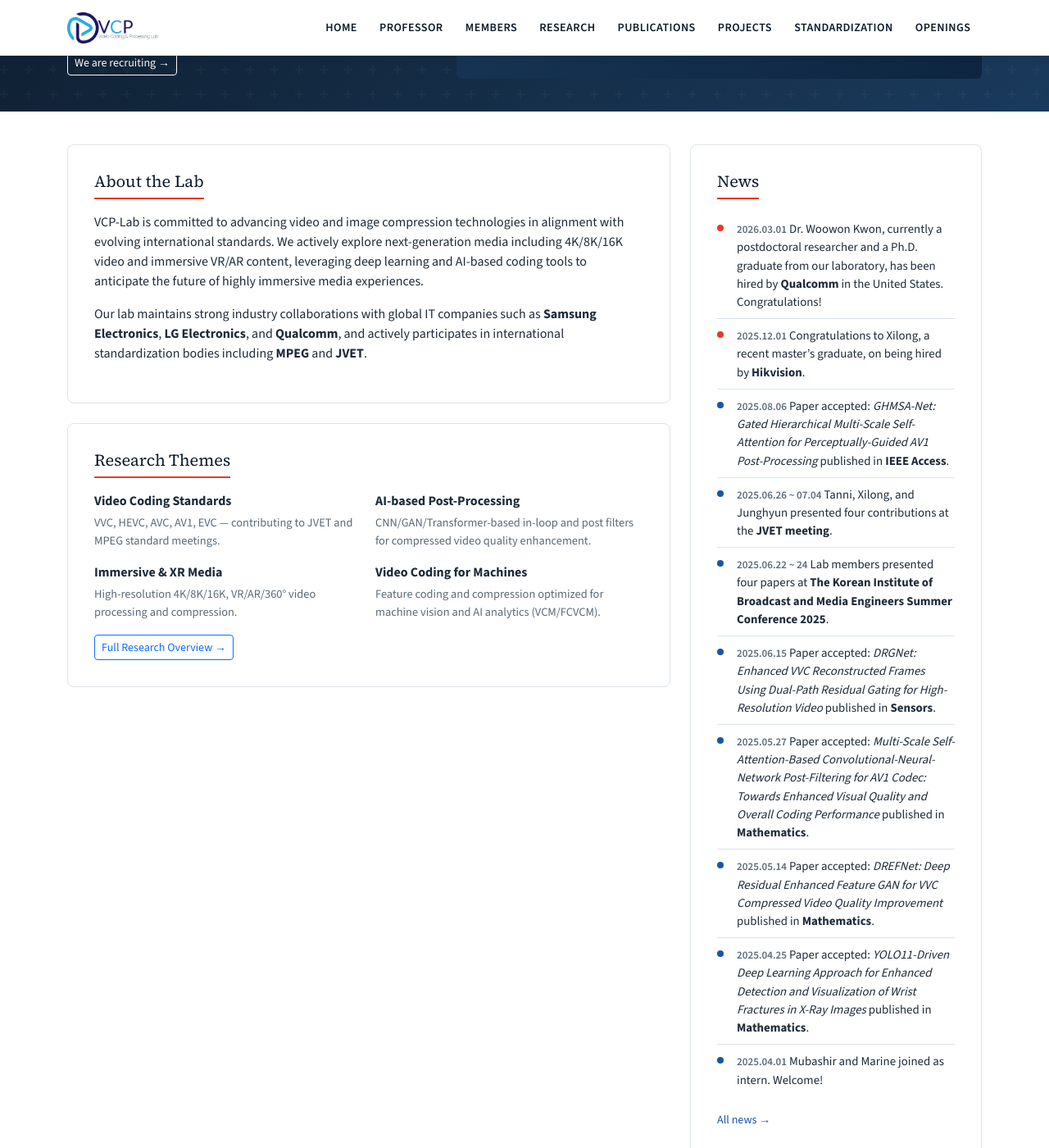
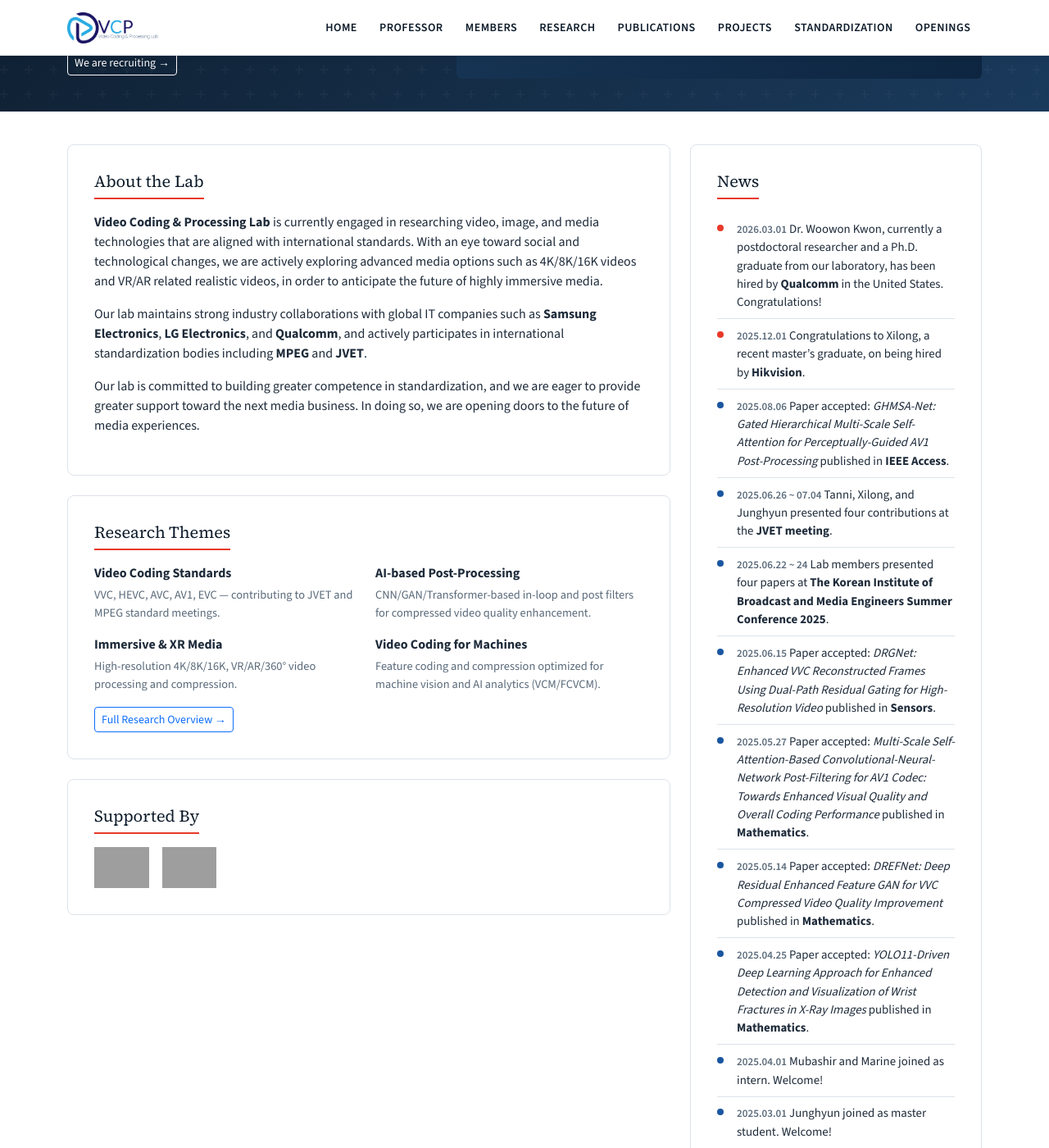
Before and after one commit to hazelran/lab_test2, a Jekyll site: the page built from index.html, in a window 1280 px wide and 1400 px high, scrolled down 348 px. Shown: the whole window at 82% size. Built offline with Jekyll 4.4.1, drawn with Linux system fonts in a browser that asks for light colours; some of the changed text lies outside the part shown; grey boxes are pictures that could not be loaded.

Commit message:
Update index.html

```diff
--- a/index.html
+++ b/index.html
@@ -1,6 +1,7 @@
 ---
 layout: default
 title: Home
+permalink: /
 ---
 
 <!-- Hero / Slider -->
@@ -56,16 +57,21 @@ title: Home
         <div class="section-card">
           <h3>About the Lab</h3>
           <p>
-            VCP-Lab is committed to advancing video and image compression technologies in alignment
-            with evolving international standards. We actively explore next-generation media
-            including 4K/8K/16K video and immersive VR/AR content, leveraging deep learning and
-            AI-based coding tools to anticipate the future of highly immersive media experiences.
+            <strong>Video Coding &amp; Processing Lab</strong> is currently engaged in researching video, image,
+            and media technologies that are aligned with international standards. With an eye toward
+            social and technological changes, we are actively exploring advanced media options such as
+            4K/8K/16K videos and VR/AR related realistic videos, in order to anticipate the future of highly immersive media.
           </p>
           <p>
             Our lab maintains strong industry collaborations with global IT companies such as
             <strong>Samsung Electronics</strong>, <strong>LG Electronics</strong>, and <strong>Qualcomm</strong>,
             and actively participates in international standardization bodies including
             <strong>MPEG</strong> and <strong>JVET</strong>.
+          </p>
+          <p>
+            Our lab is committed to building greater competence in standardization, and we are eager to
+            provide greater support toward the next media business. In doing so, we are opening doors to
+            the future of media experiences.
           </p>
         </div>
 
@@ -85,7 +91,7 @@ title: Home
               </p>
             </div>
             <div class="col-sm-6">
-              <strong>Immersive & XR Media</strong>
+              <strong>Immersive &amp; XR Media</strong>
               <p class="mt-1 mb-0" style="font-size:0.9rem; color:var(--muted);">
                 High-resolution 4K/8K/16K, VR/AR/360° video processing and compression.
               </p>
@@ -98,9 +104,26 @@ title: Home
             </div>
           </div>
           <div class="mt-3">
-            <a href="{{ site.baseurl }}/research" class="btn btn-sm btn-outline-primary">
+            <a href="{{ site.baseurl }}/research/" class="btn btn-sm btn-outline-primary">
               Full Research Overview →
             </a>
+          </div>
+        </div>
+
+        <!-- Funding logos -->
+        <div class="section-card">
+          <h3>Supported By</h3>
+          <div class="row align-items-center g-3">
+            <div class="col-auto">
+              <img src="{{ site.baseurl }}/images/logopic/khu_logo.png" alt="Kyung Hee University"
+                   style="max-height:50px; max-width:140px;"
+                   onerror="this.style.display='none'">
+            </div>
+            <div class="col-auto">
+              <img src="{{ site.baseurl }}/images/logopic/iitp_logo.png" alt="IITP"
+                   style="max-height:50px; max-width:140px;"
+                   onerror="this.style.display='none'">
+            </div>
           </div>
         </div>
 
@@ -111,7 +134,7 @@ title: Home
         <div class="section-card h-100">
           <h3>News</h3>
           <ul class="news-list">
-            {% for item in site.data.news limit:10 %}
+            {% for item in site.data.news limit:12 %}
             <li>
               <span class="badge-dot {{ item.category }}"></span>
               <div>
@@ -122,30 +145,29 @@ title: Home
             {% endfor %}
           </ul>
           <div class="mt-3">
-            <a href="{{ site.baseurl }}/news" style="font-size:0.88rem;">All news →</a>
+            <a href="{{ site.baseurl }}/news/" style="font-size:0.88rem;">All news →</a>
           </div>
         </div>
       </div>
 
     </div>
 
-    <!-- Joining info -->
+    <!-- Join Us -->
     <div class="row mt-2">
       <div class="col-12">
         <div class="section-card" style="background:var(--light);">
           <h3>Join Us</h3>
           <p>
-            We are seeking passionate <strong>undergraduate / M.S. / Ph.D. students</strong>
-            interested in video and media technology, AI-based image processing, or
-            international standardization activities.
+            <strong>We are currently seeking passionate undergraduate students, M.S. students, and PhD students to join
+            the team</strong> <a href="{{ site.baseurl }}/openings/">(more info)</a>!
           </p>
           <ul>
             <li>Full tuition coverage through scholarships and RA/TA programs</li>
             <li>Support for living expenses during project participation</li>
-            <li>Opportunities to collaborate with global IT companies on standardization projects</li>
+            <li>Collaboration with global IT-tech companies on standardization projects</li>
           </ul>
           <a href="mailto:aikiho@khu.ac.kr" class="btn btn-sm btn-primary me-2">Contact Prof. Choi</a>
-          <a href="{{ site.baseurl }}/openings" class="btn btn-sm btn-outline-secondary">More info</a>
+          <a href="{{ site.baseurl }}/openings/" class="btn btn-sm btn-outline-secondary">More info</a>
         </div>
       </div>
     </div>
```
